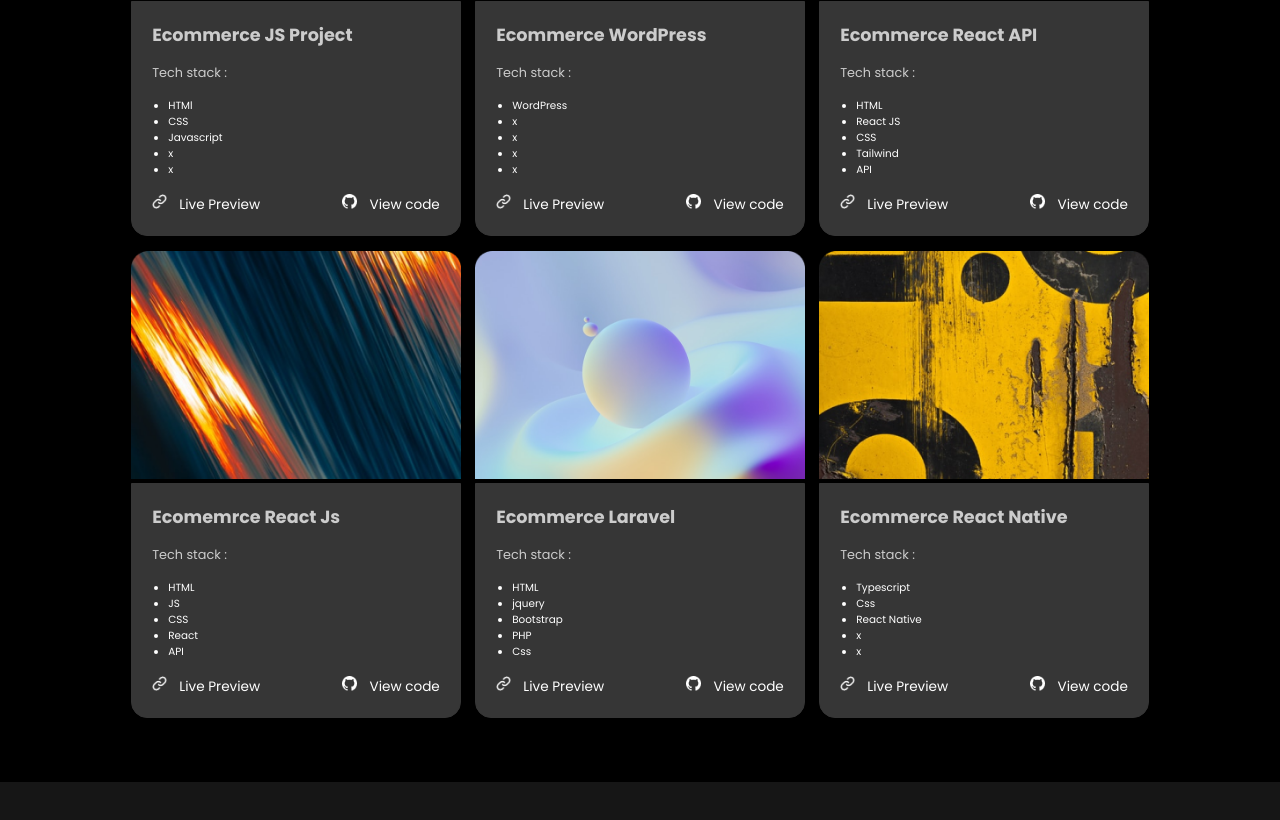
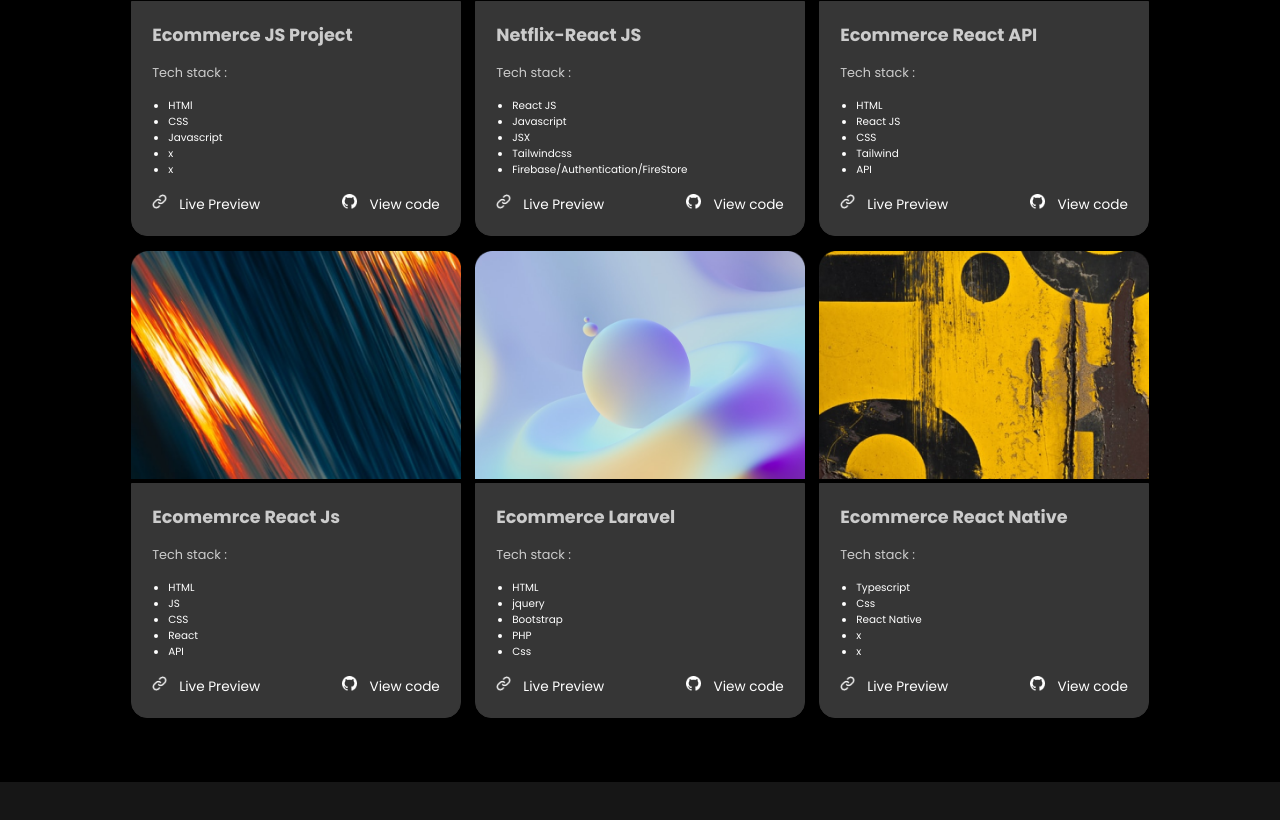
Before and after one commit to Sethisme99/My-Portfolio, a plain HTML site: page index.html in a window 1280 px wide. Shown: the part 2054-2874 px from the top of the page. Drawn offline with Linux system fonts and the light colour scheme.

Commit message:
Update index.html

```diff
--- a/index.html
+++ b/index.html
@@ -159,24 +159,24 @@
                     <div class="content hidden">
                          <img src="./skills-icons/cover/wdp-pro.png" alt="">
                          <div class="text">
-                              <h3>Ecommerce WordPress</h3>
+                              <h3>Netflix-React JS</h3>
                               <p>Tech stack :</p>
                               <ul>
-                                   <li>WordPress</li>
-                                   <li>x</li>
-                                   <li>x</li>
-                                   <li>x</li>
-                                   <li>x</li>
+                                   <li>React JS</li>
+                                   <li>Javascript</li>
+                                   <li>JSX</li>
+                                   <li>Tailwindcss</li>
+                                   <li>Firebase/Authentication/FireStore</li>
 
                               </ul>
                               <div class="source">
                                    <div>
                                         <img style="width: 15px; margin-right: 10px;" src="./skills-icons/Group.png" alt="">
-                                        <a href="https://dev-ecomerce-kh.pantheonsite.io/">Live Preview</a>
+                                        <a href="https://sethisme99.github.io/freeflix.com/">Live Preview</a>
                                    </div>
                                    <div>
                                         <img style="width: 15px; margin-right: 10px;" src="./skills-icons/Vector (1).png" alt="">
-                                        <a href="">View code</a>
+                                        <a href="https://github.com/Sethisme99/freeflix.com">View code</a>
                                    </div>
                               </div>
                          </div>
```
